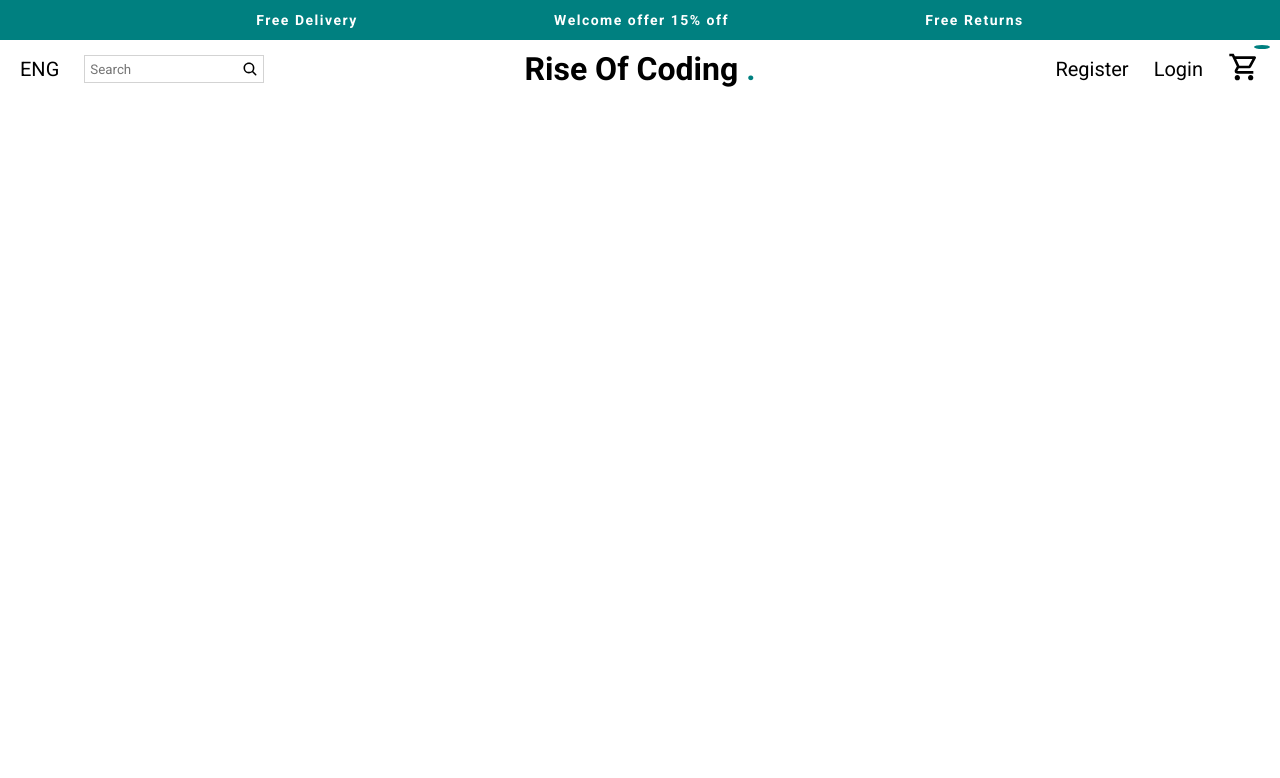
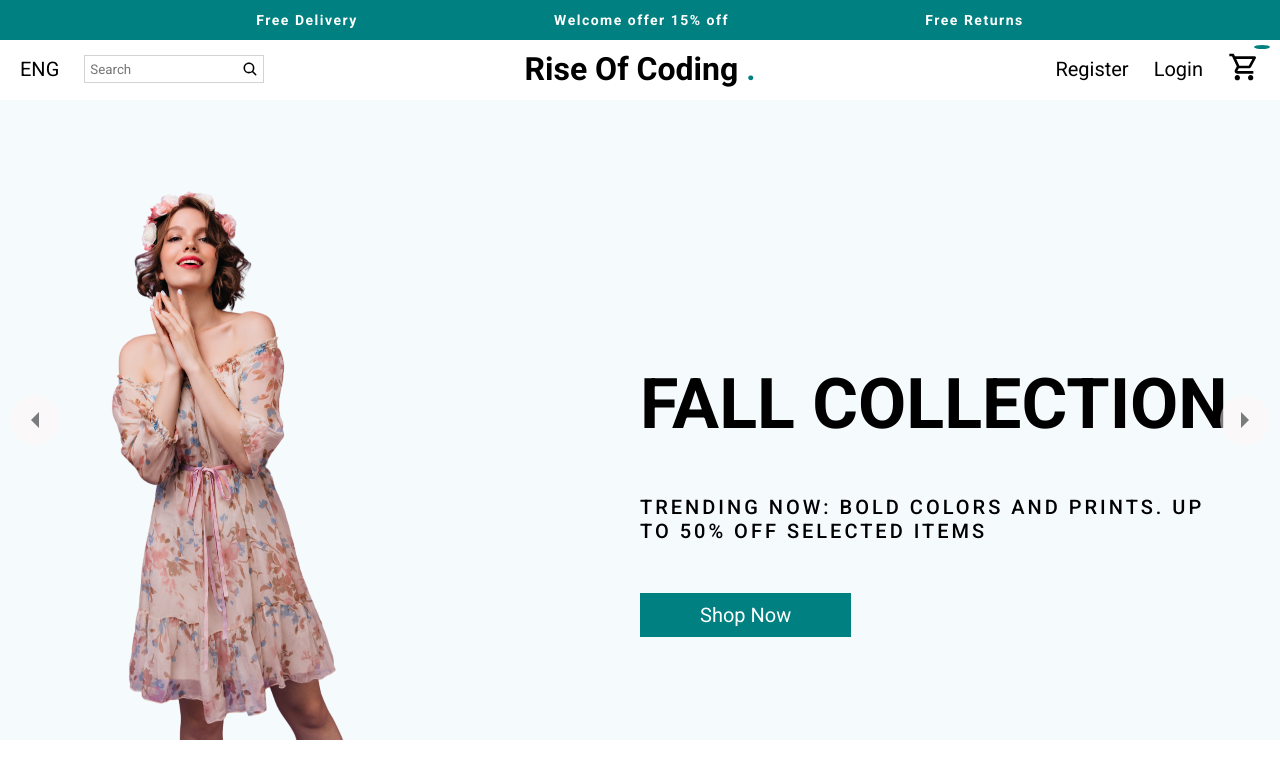
Before and after one commit to zaferonalan/E-Commerce-RTK, a React (Vite) app: page / in a window 1280 px wide. Shown: the top 778 px of the page. Built offline with nearby package versions, Linux system fonts and the light colour scheme.

Commit message:
Slider-created

```diff
--- a/src/App.jsx
+++ b/src/App.jsx
@@ -1,5 +1,6 @@
 import './App.css'
 import Navbar from './components/navbar/Navbar'
+import Slider from './components/slider/Slider'
 import Home from './pages/home/Home'
 
 const App = () => {
@@ -7,6 +8,7 @@ const App = () => {
     <div>
       <Home/>
       <Navbar/>
+      <Slider/>
     </div>
   )
 }
--- /dev/null
+++ b/src/components/slider/Slider.jsx
@@ -0,0 +1,50 @@
+import './Slider.css'
+import { sliderItems } from '../../data'
+import { IoMdArrowDropleft, IoMdArrowDropright } from 'react-icons/io'
+import { useState } from 'react'
+
+const Slider = () => {
+
+  const [slideIndex, setSlideIndex] = useState(0)
+
+  const handleClick = (direction) => {
+    if (direction === "left") {
+      setSlideIndex(slideIndex > 0 ? slideIndex - 1 : 2)
+    } else {
+      setSlideIndex(slideIndex < 2 ? slideIndex + 1 : 0)
+    }
+  }
+
+  return (
+    <div className='slider-container' onClick={() => handleClick("left")}>
+        <div className='arrow' direction="left">
+            <IoMdArrowDropleft className='icon'/>
+        </div>
+
+        <div className='slider-wrapper' style={{transform: `translateX(${slideIndex * -100}vw)`}}>
+            {sliderItems.map((item) => (
+              <div
+                key={item.id}
+                className='slide'
+                style={{backgroundColor: `#${item.bg}`}}
+              >
+                <div className='img-container'>
+                  <img src={item.img} alt="" className='img'/>
+                </div>
+                <div className='info-container'>
+                  <h1 className='title'>{item.title}</h1>
+                  <p className='desc'>{item.desc}</p>
+                  <button className='button'>Shop Now</button>
+                </div>
+              </div>
+            ))}
+        </div>
+
+        <div className='arrow' direction="right" onClick={() => handleClick("right")}>
+            <IoMdArrowDropright className='icon'/>
+        </div>
+    </div>
+  )
+}
+
+export default Slider
```
Also changed, not shown: src/data.js (renamed from data.js).
